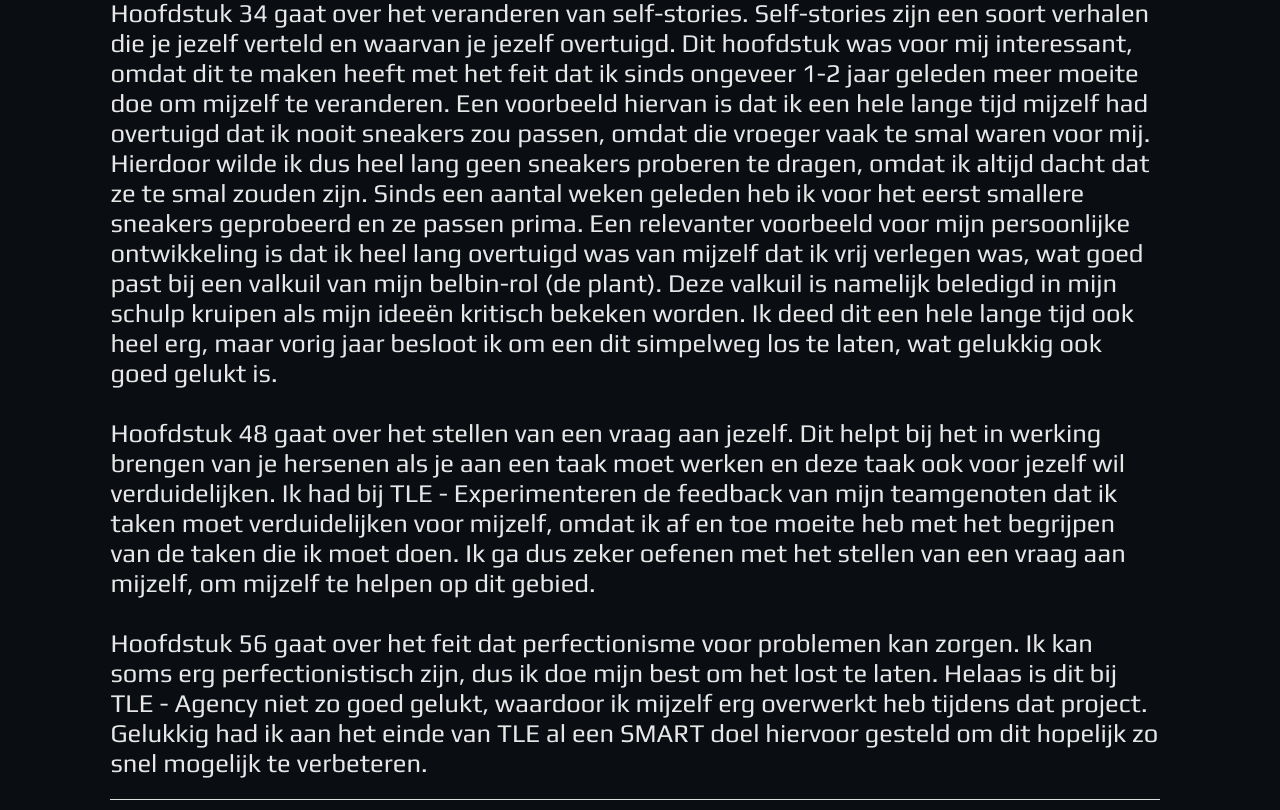
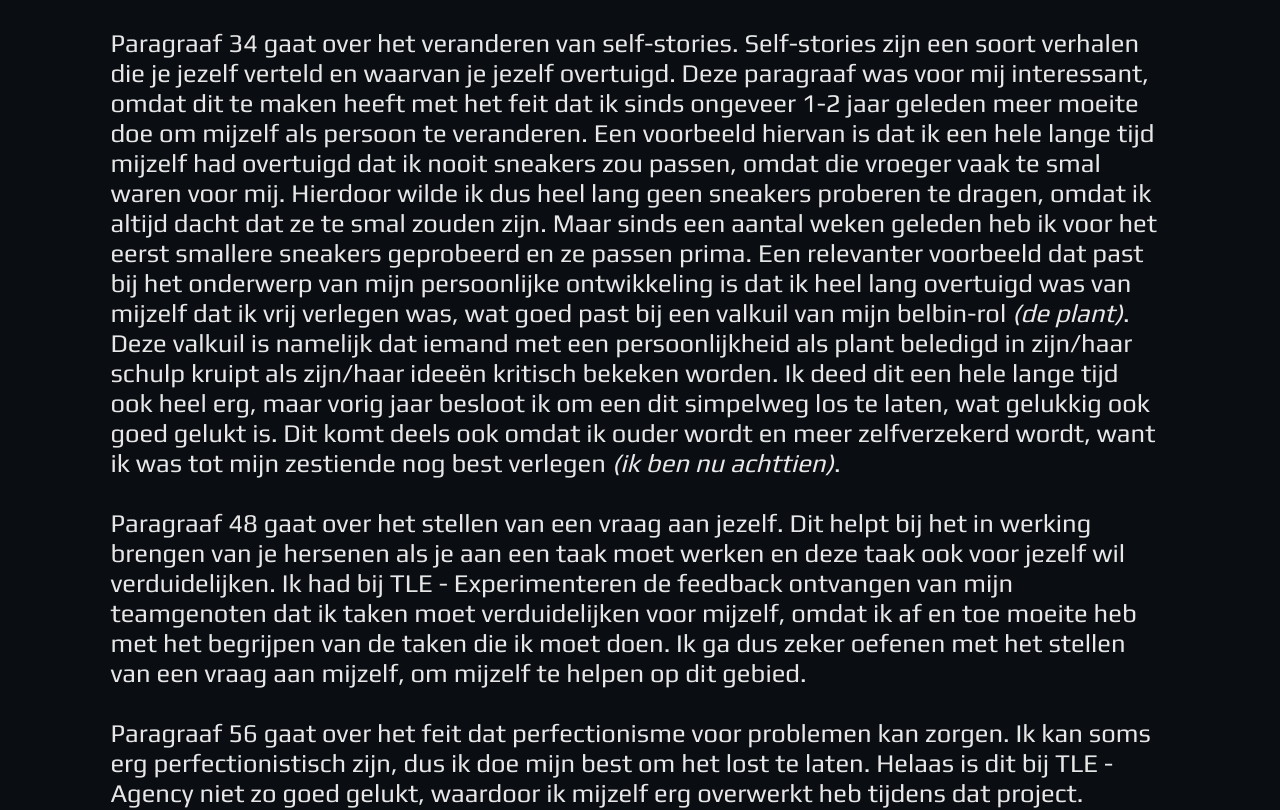
Before and after one commit to ThijsKraaijenbos/signatuur-1, a website built with Vite: page index.html in a window 1280 px wide. Shown: the part 6088-6898 px from the top of the page. Built offline with nearby package versions, Linux system fonts and the light colour scheme; some packages are replaced by stand-ins of ours.

Commit message:
Grammar fixes (committed at 16:32 so it's still before deadline yay)

```diff
--- a/index.html
+++ b/index.html
@@ -60,8 +60,8 @@
           gekregen
           om
           aan het begin van elke week een experiment te bedenken op basis van analyses en onderzoek uit Specialize Me.
-          Dit werd volledig in samenwerking met de teamgenoten gedaan en in principe mochten we alles experimenteren wat
-          we wilden.
+          Dit werd volledig in samenwerking met de teamgenoten gedaan en in we mochten van alles doen voor deze
+          experimenten, waardoor er genoeg ruimte voor creativiteit was.
           <br><br>
           Voor mij was het probleem met het experimenterende deel dat we juist té veel vrijheid kregen.
           Daardoor werden we naar mijn mening niet genoeg gestuurd en was het op een aantal momenten erg onduidelijk.
@@ -85,8 +85,8 @@
           toegankelijkheid, UX design en UI design. Verder moesten we aan de hand
           van design sprints inventieve ideeën bedenken voor onze opdrachtgever. Deze opdrachtgever was een bedrijf
           genaamd Open Hiring, waarvoor wij een website of web-app moesten bouwen waar werkzoekenden anoniem kunnen
-          solliciteren. Hoewel wij vanuit de agency IODigital eigenlijk de opdracht kregen, omdat Open Hiring een
-          klant van IODigital is. Wij kregen dus ook alle feedback en informatie van de medewerkers van
+          solliciteren. Wij kregen de opdracht vanuit de agency IODigital, omdat Open Hiring een
+          klant van IODigital is. Hierdoor kregen we dus ook alle feedback en informatie van de medewerkers van
           IODigital. Het voordeel was dat zij ook veel verstand hebben van UI en UX design, waardoor zij ons beter
           konden sturen en duidelijkere instructies konden geven.
           <br><br>
@@ -118,15 +118,17 @@
             inzichten ge-highlight die belangrijk zouden kunnen zijn voor TLE, deze signatuuropdracht <span
               class="italic">(en/of voor mijzelf als persoon)</span>, of voor beide.
             <br><br>
-            Veel onderwerpen in dit boek gaan deels over de psychologische effecten die bepaalde UX/UI keuzes op de
-            gebruikers van
-            je product hebben. Ik vind psychologische onderwerpen vaak interessant, waardoor dit boek mij erg aansprak.
+            Veel onderwerpen in dit boek gaan over de psychologische effecten die bepaalde UX en UI keuzes hebben op
+            de
+            gebruikers van je product. Ik vind psychologische onderwerpen vaak interessant, waardoor dit boek mij erg
+            aansprak.
             Het boek bevat ook nog
             andere onderwerpen en veel design tips, hoewel ik alleen degene in de <span class="bold">Inzichten voor
               mijzelf dropdown</span> heb toegevoegd waar ik interessante informatie
-            uit heb gehaald dat voor mij persoonlijk handig zou kunnen zijn. In het stuk <span class="bold">Wat heb ik
+            uit heb gehaald dat voor mij persoonlijk handig zou kunnen zijn. In het latere stuk <span class="bold">Wat
+              heb ik
               geleerd?</span> licht ik nog verder toe hoe ik
-            specifieke hoofdstukken heb toegepast.
+            specifieke paragrafen voor mijzelf heb toegepast.
             <br><br>
             Over het algemeen heb ik heel veel uit dit boek kunnen leren en vond ik het een erg interessant boek, ook al
             werd er iets minder over UI design uitgelegd dan ik had gehoopt, behandeld het boek alsnog veel relevante
@@ -189,14 +191,15 @@
             & Agency</span>.
           Zoals ik eerder al benoemde, heb ik altijd al sinds een aantal jaar interesse in UI design. Dit heeft een
           grote impact gehad op mijn keuze, omdat dit voor een deel werd behandeld bij ontwerpen. Verder vond ik het erg
-          fijn om duidelijke instructies en regels te krijgen om te volgen. <br> Bij Onderzoeken & Experimenteren was
+          fijn om duidelijke instructies en regels te krijgen om te volgen. Bij Onderzoeken & Experimenteren was
           het
-          alleemaal erg onduidelijk voor mij, en had ik moeite om mijzelf te motiveren. Ik heb helaas wel vaker last van
-          de
+          allemaal erg onduidelijk voor mij, en had ik moeite om mijzelf te motiveren. Ik heb helaas wel vaker last van
+          zo'n
           zogenaamde "creative block" waardoor je eigenlijk heel snel al je motivatie verliest.
           <br><br>
           Bij ontwerpen & Agency was het fijn dat een groot deel van het onderzoek al voor ons was gedaan. Ook kregen we
-          extra tips van de medewerkers van IODigital en alles was over het algemeen veel duidelijker en we meer werden
+          extra tips van de medewerkers van IODigital en alles was over het algemeen veel duidelijker, omdat we veel
+          meer werden
           gestuurd in een specifieke richting met het product dat we moesten ontwerpen.
         </p>
       </div>
@@ -232,40 +235,56 @@
           Zoals ik al eerder heb benoemd, wilde ik met name meer leren over UI design. Ook wilde ik me verder verdiepen
           in de denkwijze van een ontwerper & creatief technoloog. Over het algemeen heb ik op beide leerpunten veel
           voortgang gemaakt, maar ik ben nog niet perfect. Ik heb uit mijn boek veel tips en informatie
-          gehaald over UI en UX design. Een aantal van deze tips zijn ook zeker gebruikt om deze signatuuropdracht te
-          maken, bijvoorbeeld de informatie uit hoofstuk 1, dit betreft dat mensen het fijner vinden om naar ronde
+          gehaald over UI en UX design. Een aantal van deze tips zijn ook zeker gebruikt om deze webpagina te
+          bouwen, bijvoorbeeld de informatie uit paragraaf 1, dit betreft dat mensen het fijner vinden om naar ronde
           vormen te kijken dan vormen met scherpe hoeken. Ik heb hiervoor bijvoorbeeld de border-radius van sommige
-          elementen hoger gezet, zodat deze ronder worden. Ook heb ik hoofdstuk 22 gebruikt, wat gaat over het verdelen
+          elementen hoger gezet, zodat deze ronder worden. Ook heb ik paragraaf 22 gebruikt, dat gaat over het verdelen
           van informatie in bepaalde stukken met duidelijke headers erboven.
-          De andere hoofdstukken die bij het stuk over mijn <span class="bold">nachtkastboek</span> in de dropdown
+          De andere paragrafen die bij het stuk over mijn <span class="bold">nachtkastboek</span> in de dropdown
           stonden zijn onderwerpen waar ik specifiek inzichten over mijzelf als persoon uit heb kunnen halen.
-          Dit zijn hoofdstuk 34, 48 en 56. Hoofdstuk 73 is een globaal punt die voor deze opleiding belangrijk is, maar
+          Dit zijn paragraaf 34, 48 en 56. Paragraaf 73 is een globaal punt die voor deze opleiding belangrijk is, maar
           niet direct een inzicht voor mij als persoon met zich mee heeft gebracht.
           <br><br>
-          Hoofdstuk 34 gaat over het veranderen van self-stories. Self-stories zijn een
-          soort verhalen die je jezelf verteld en waarvan je jezelf overtuigd. Dit hoofdstuk was voor mij interessant,
-          omdat dit te maken heeft met het feit dat ik sinds ongeveer 1-2 jaar geleden meer moeite doe om mijzelf te
+          Paragraaf 34 gaat over het veranderen van self-stories. Self-stories zijn een
+          soort verhalen die je jezelf verteld en waarvan je jezelf overtuigd. Deze paragraaf was voor mij interessant,
+          omdat dit te maken heeft met het feit dat ik sinds ongeveer 1-2 jaar geleden meer moeite doe om mijzelf als
+          persoon te
           veranderen. Een
           voorbeeld hiervan is dat ik een hele lange tijd mijzelf had overtuigd dat ik nooit sneakers zou passen, omdat
           die vroeger vaak te smal waren voor mij. Hierdoor wilde ik dus heel lang geen sneakers proberen te dragen,
-          omdat ik altijd dacht dat ze te smal zouden zijn. Sinds een aantal weken geleden heb ik voor het eerst
-          smallere sneakers geprobeerd en ze passen prima. Een relevanter voorbeeld voor mijn persoonlijke ontwikkeling
+          omdat ik altijd dacht dat ze te smal zouden zijn. Maar sinds een aantal weken geleden heb ik voor het eerst
+          smallere sneakers geprobeerd en ze passen prima. Een relevanter voorbeeld dat past bij het onderwerp van mijn
+          persoonlijke ontwikkeling
           is dat ik heel lang overtuigd was van mijzelf dat ik vrij verlegen was, wat goed past bij een valkuil van mijn
-          belbin-rol (de plant). Deze valkuil is namelijk beledigd in mijn schulp kruipen als mijn ideeën kritisch
+          belbin-rol <span class="italic">(de plant)</span>. Deze valkuil is namelijk dat iemand met een persoonlijkheid
+          als plant beledigd in zijn/haar schulp kruipt als zijn/haar ideeën kritisch
           bekeken worden. Ik deed dit een hele lange tijd ook heel erg, maar vorig jaar besloot ik om een dit simpelweg
-          los te laten, wat gelukkig ook goed gelukt is.
+          los te laten, wat gelukkig ook goed gelukt is. Dit komt deels ook omdat ik ouder wordt en meer zelfverzekerd
+          wordt, want ik was tot mijn zestiende nog best verlegen <span class="italic">(ik ben nu achttien)</span>.
           <br><br>
-          Hoofdstuk 48 gaat over het stellen van een vraag aan jezelf. Dit helpt bij het in werking brengen van je
+          Paragraaf 48 gaat over het stellen van een vraag aan jezelf. Dit helpt bij het in werking brengen van je
           hersenen als je aan een taak moet werken en deze taak ook voor jezelf wil verduidelijken. Ik had bij TLE -
-          Experimenteren de feedback van mijn teamgenoten dat ik taken moet verduidelijken voor mijzelf, omdat ik af en
+          Experimenteren de feedback ontvangen van mijn teamgenoten dat ik taken moet verduidelijken voor mijzelf, omdat
+          ik af en
           toe moeite heb met het begrijpen van de taken die ik moet doen. Ik ga dus zeker oefenen met het stellen van
           een vraag aan mijzelf, om mijzelf te helpen op dit gebied.
           <br><br>
-          Hoofdstuk 56 gaat over het feit dat perfectionisme voor problemen kan zorgen. Ik kan soms erg
+          Paragraaf 56 gaat over het feit dat perfectionisme voor problemen kan zorgen. Ik kan soms erg
           perfectionistisch zijn, dus ik doe mijn best om het lost te laten. Helaas is dit bij TLE - Agency niet zo goed
           gelukt, waardoor ik mijzelf erg overwerkt heb tijdens dat project. Gelukkig had ik aan het einde van TLE al
           een SMART doel hiervoor gesteld
           om dit hopelijk zo snel mogelijk te verbeteren.
+          <br><br>
+          Ik ben van plan om in de toekomst mijn kennis nog verder te verbreden door online nog meer onderzoek te doen
+          naar UI en UX design en natuurlijk door de lessen op school te volgen. Ook wil ik bij komende projecten meer
+          focus leggen op frontend, ik heb bij de afgelopen projecten veel gefocusd op de backend van alle code, maar
+          deze signatuuropdracht is volledig frontend met CSS en Javascript waarbij ik GSAP en Lenis library heb
+          gebruikt voor de animaties en smooth scrolling en ik vond dit eigenlijk heel leuk om te maken. Tot slot wil
+          ik,
+          zoals ik eerder al beschreef, gaan werken aan mijn
+          perfectionisme, zodat ik bepaalde onderdelen en taken van projecten hopelijk makkelijker los kan laten en
+          mijzelf minder stress bezorg
+          door te veel op de details te letten en daar te veel tijd aan te besteden.
         </p>
       </div>
     </section>
```
